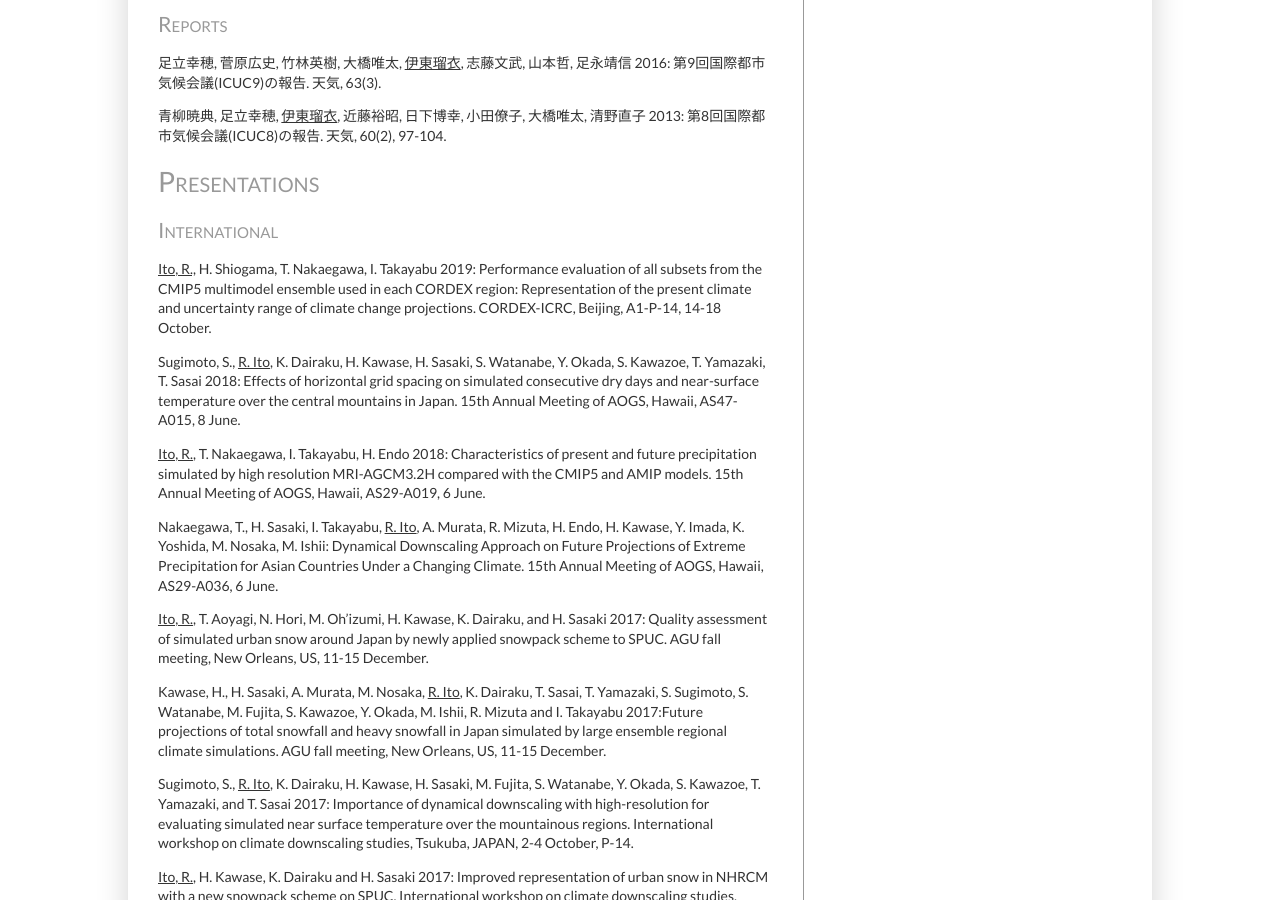
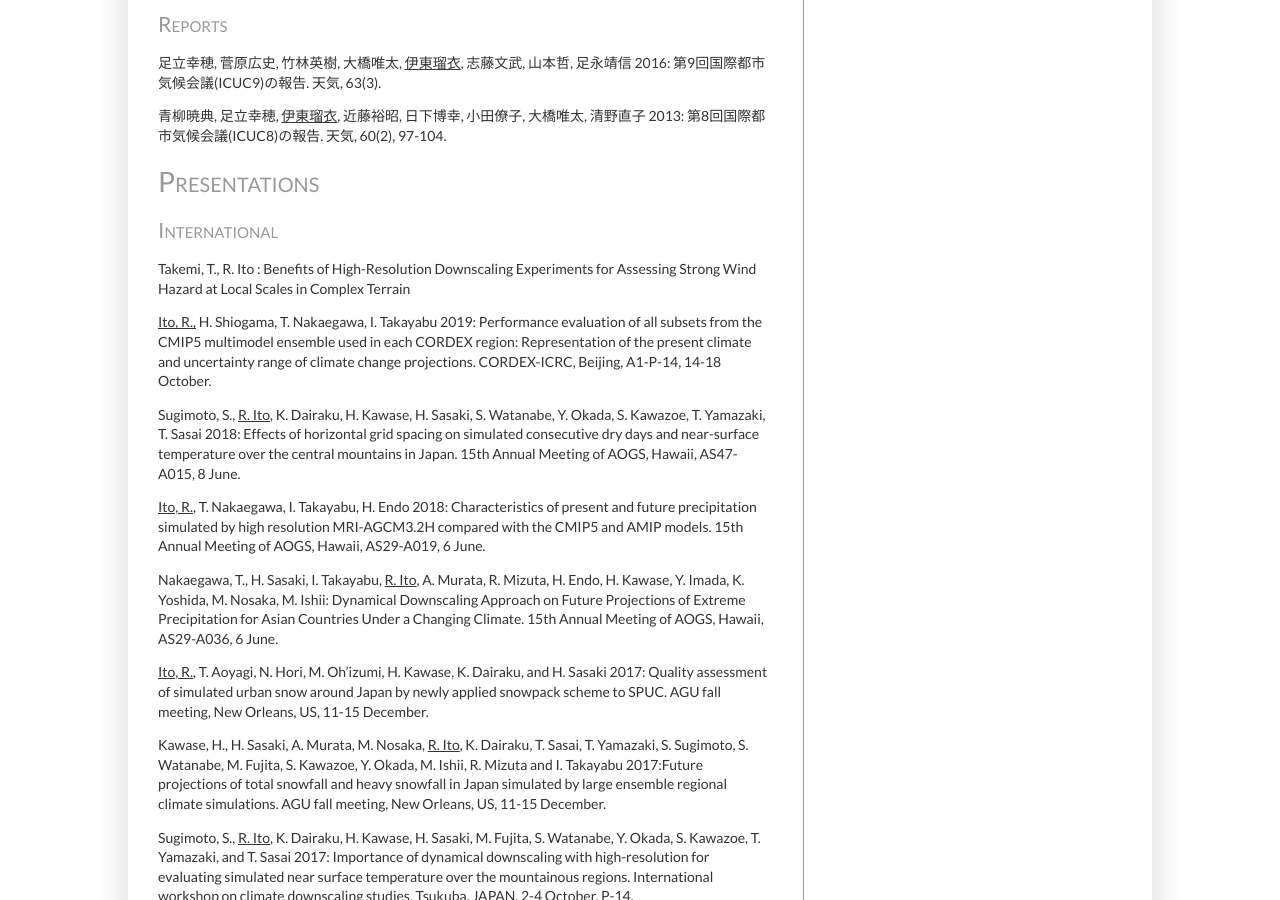
Before and after one commit to rui-climbiz/rui-climbiz.github.io, a Jekyll site: the page built from publications.html, in a window 1280 px wide and 900 px high, scrolled down 2021 px. Built offline with Jekyll 4.4.1, drawn with Linux system fonts in a browser that asks for light colours.

Commit message:
Update publications.html

```diff
--- a/publications.html
+++ b/publications.html
@@ -37,6 +37,7 @@
 <p>青柳暁典, 足立幸穂, <u>伊東瑠衣</u>, 近藤裕昭, 日下博幸, 小田僚子, 大橋唯太, 清野直子 2013: 第8回国際都市気候会議(ICUC8)の報告. 天気, 60(2), 97-104.</p>
 <h1>Presentations</h1>
 <h2>International</h2>
+<p>Takemi, T., R. Ito : Benefits of High-Resolution Downscaling Experiments for Assessing Strong Wind Hazard at Local Scales in Complex Terrain</p>
 <p><u>Ito, R.,</u> H. Shiogama, T. Nakaegawa, I. Takayabu 2019: Performance evaluation of all subsets from the CMIP5 multimodel ensemble used in each CORDEX region: Representation of the present climate and uncertainty range of climate change projections. CORDEX-ICRC, Beijing, A1-P-14, 14-18 October.</p>
 <p>Sugimoto, S., <u>R. Ito</u>, K. Dairaku, H. Kawase, H. Sasaki, S. Watanabe, Y. Okada, S. Kawazoe, T. Yamazaki, T. Sasai 2018: Effects of horizontal grid spacing on simulated consecutive dry days and near-surface temperature over the central mountains in Japan. 15th Annual Meeting of AOGS, Hawaii, AS47-A015, 8 June.</p>
 <p><u>Ito, R.</u>, T. Nakaegawa, I. Takayabu, H. Endo 2018: Characteristics of present and future precipitation simulated by high resolution MRI-AGCM3.2H compared with the CMIP5 and AMIP models. 15th Annual Meeting of AOGS, Hawaii, AS29-A019, 6 June.</p>
```
